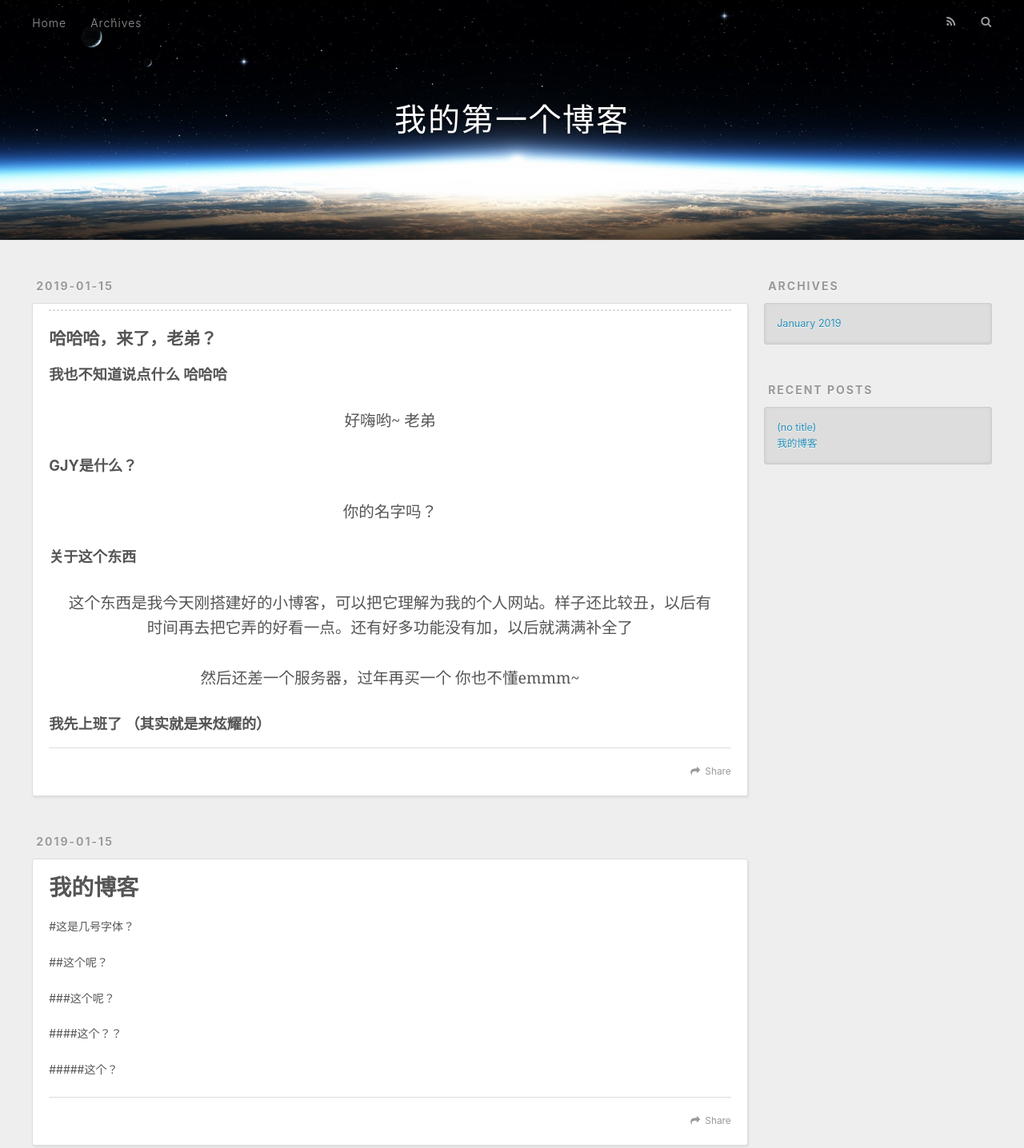
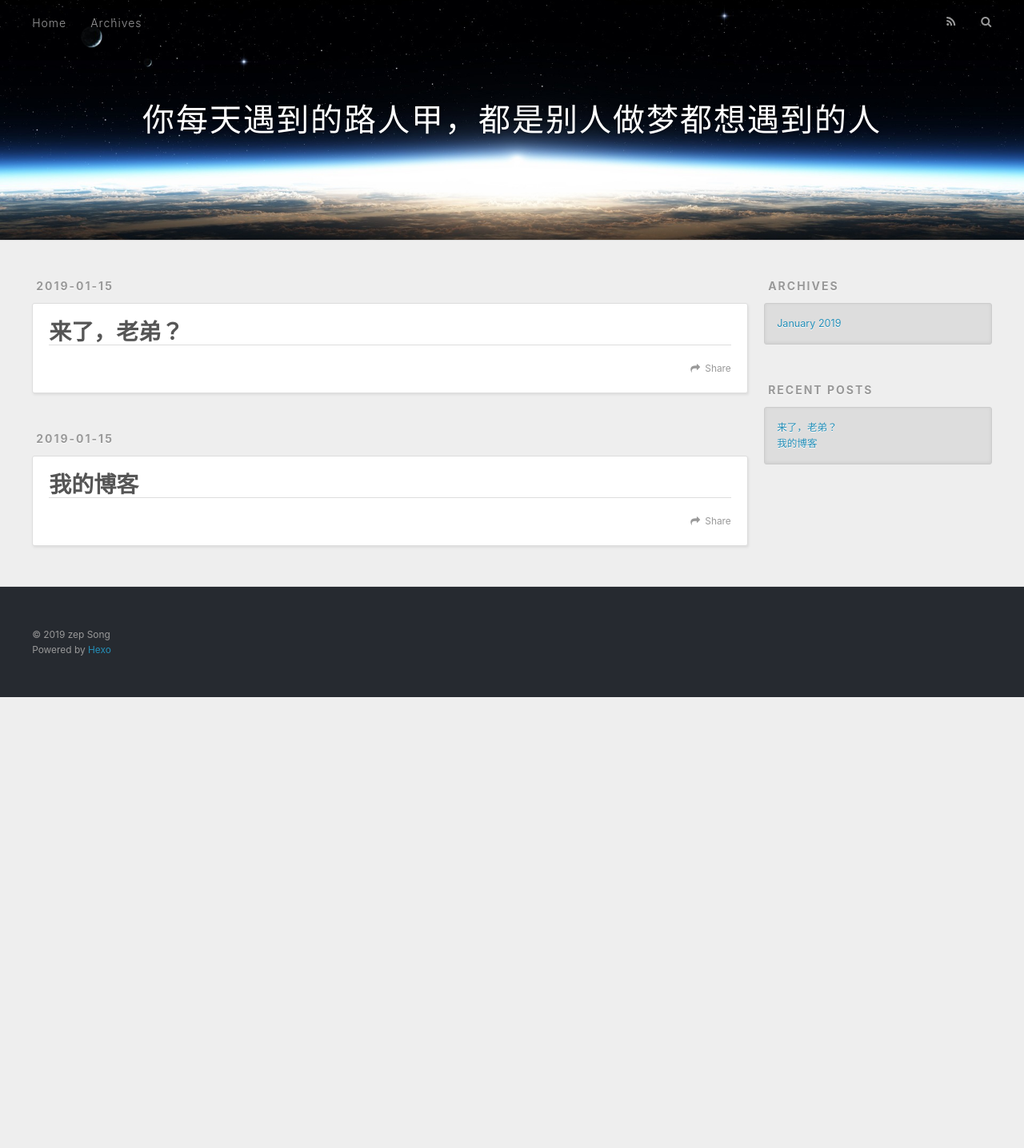
Before and after one commit to jingchuS/jingchuS.github.io, a plain HTML site: page index.html in a window 1280 px wide. Shown: the top 1436 px of the page at 80% size. After the commit the page ends 872 px from the top, so only its background shows below. Drawn offline with nearby package versions, Linux system fonts and the light colour scheme.

Commit message:
Site updated: 2019-01-15 14:47:52

```diff
--- a/index.html
+++ b/index.html
@@ -5,17 +5,17 @@
 
 
 
-  <title>我的第一个博客</title>
+  <title>你每天遇到的路人甲，都是别人做梦都想遇到的人</title>
   <meta name="viewport" content="width=device-width, initial-scale=1, maximum-scale=1">
   <meta property="og:type" content="website">
-<meta property="og:title" content="我的第一个博客">
+<meta property="og:title" content="你每天遇到的路人甲，都是别人做梦都想遇到的人">
 <meta property="og:url" content="http://yoursite.com/index.html">
-<meta property="og:site_name" content="我的第一个博客">
+<meta property="og:site_name" content="你每天遇到的路人甲，都是别人做梦都想遇到的人">
 <meta property="og:locale" content="default">
 <meta name="twitter:card" content="summary">
-<meta name="twitter:title" content="我的第一个博客">
+<meta name="twitter:title" content="你每天遇到的路人甲，都是别人做梦都想遇到的人">
 
-    <link rel="alternate" href="/atom.xml" title="我的第一个博客" type="application/atom+xml">
+    <link rel="alternate" href="/atom.xml" title="你每天遇到的路人甲，都是别人做梦都想遇到的人" type="application/atom+xml">
 
 
     <link rel="icon" href="/favicon.png">
@@ -34,7 +34,7 @@
   <div id="header-outer" class="outer">
     <div id="header-title" class="inner">
       <h1 id="logo-wrap">
-        <a href="/" id="logo">我的第一个博客</a>
+        <a href="/" id="logo">你每天遇到的路人甲，都是别人做梦都想遇到的人</a>
       </h1>
 
     </div>
@@ -72,19 +72,19 @@
   <div class="article-inner">
 
 
+      <header class="article-header">
+
+
+    <h1 itemprop="name">
+      <a class="article-title" href="/2019/01/15/GJY/">来了，老弟？</a>
+    </h1>
+
+
+      </header>
+
     <div class="article-entry" itemprop="articleBody">
 
-        <hr>
-<h2 id="哈哈哈，来了，老弟？"><a href="#哈哈哈，来了，老弟？" class="headerlink" title="哈哈哈，来了，老弟？"></a>哈哈哈，来了，老弟？</h2><h3 id="我也不知道说点什么-哈哈哈"><a href="#我也不知道说点什么-哈哈哈" class="headerlink" title="我也不知道说点什么   哈哈哈"></a>我也不知道说点什么   哈哈哈</h3><blockquote>
-<p>好嗨哟~ 老弟</p>
-</blockquote>
-<h3 id="GJY是什么？"><a href="#GJY是什么？" class="headerlink" title="GJY是什么？"></a>GJY是什么？</h3><blockquote>
-<p>你的名字吗？</p>
-</blockquote>
-<h3 id="关于这个东西"><a href="#关于这个东西" class="headerlink" title="关于这个东西"></a>关于这个东西</h3><blockquote>
-<p>这个东西是我今天刚搭建好的小博客，可以把它理解为我的个人网站。样子还比较丑，以后有时间再去把它弄的好看一点。还有好多功能没有加，以后就满满补全了<br><br>然后还差一个服务器，过年再买一个  你也不懂emmm~<br></p>
-</blockquote>
-<h3 id="我先上班了-（其实就是来炫耀的）"><a href="#我先上班了-（其实就是来炫耀的）" class="headerlink" title="我先上班了   （其实就是来炫耀的）"></a>我先上班了   （其实就是来炫耀的）</h3>
+
 
     </div>
     <footer class="article-footer">
@@ -120,11 +120,6 @@
 
     <div class="article-entry" itemprop="articleBody">
 
-        <p>#这是几号字体？</p>
-<p>##这个呢？</p>
-<p>###这个呢？</p>
-<p>####这个？？</p>
-<p>#####这个？</p>
 
 
     </div>
@@ -170,7 +165,7 @@
       <ul>
 
           <li>
-            <a href="/2019/01/15/GJY/">(no title)</a>
+            <a href="/2019/01/15/GJY/">来了，老弟？</a>
           </li>
 
           <li>
```
Also changed, not shown: 2019/01/15/GJY/index.html (+20 -23 lines), 2019/01/15/我的博客/index.html (+8 -16 lines), archives/2019/01/index.html (+13 -7 lines), archives/2019/index.html (+13 -7 lines), archives/index.html (+13 -7 lines).
